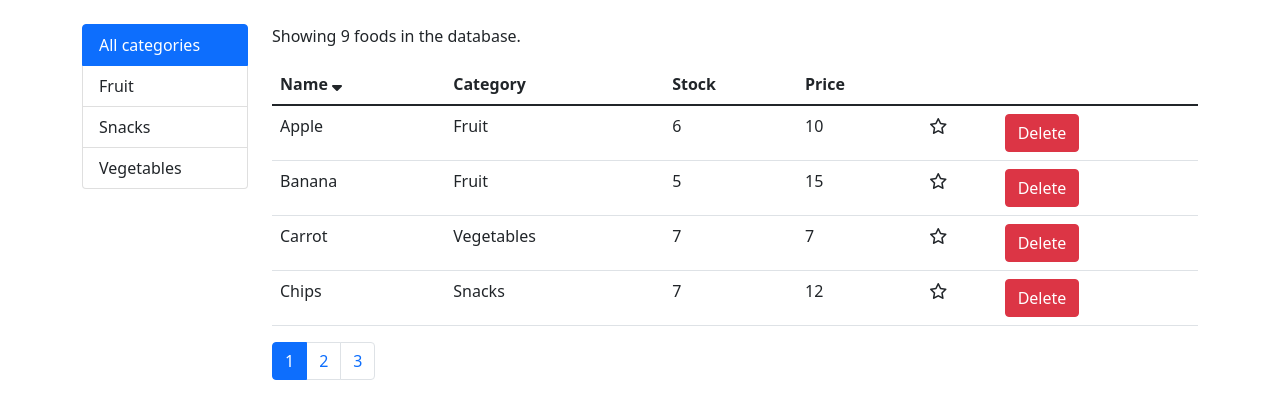
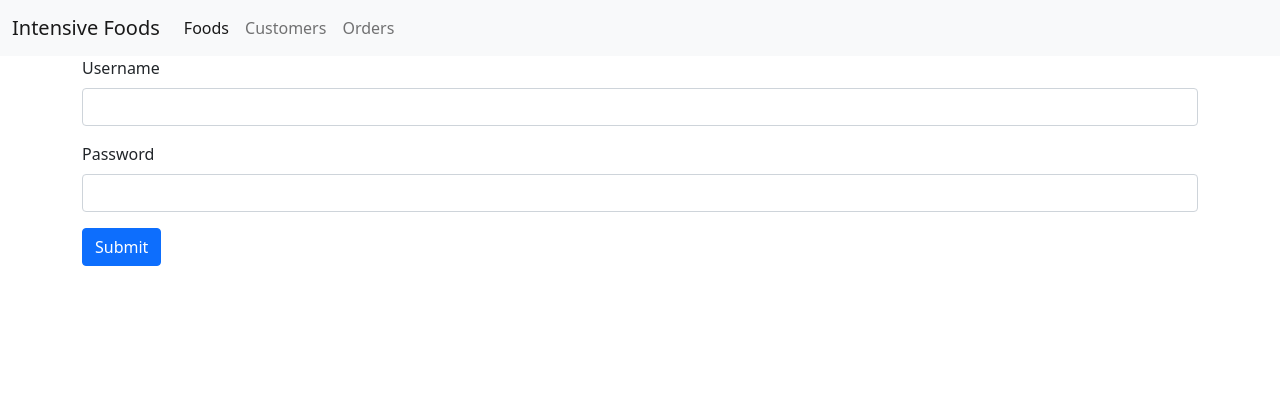
Before and after one commit to PalmkvistJoakim/intensive-foods, a React (Create React App) app: page /login in a window 1280 px wide. Shown: the top 418 px of the page. Built offline with nearby package versions, Linux system fonts and the light colour scheme.

Commit message:
added navigation and forms

```diff
--- a/package.json
+++ b/package.json
@@ -11,8 +11,10 @@
     "bootstrap": "^5.1.3",
     "gh-pages": "^4.0.0",
     "lodash": "^4.17.21",
+    "query-string": "^7.1.1",
     "react": "^18.2.0",
     "react-dom": "^18.2.0",
+    "react-router-dom": "^5.3.3",
     "react-scripts": "5.0.1",
     "web-vitals": "^2.1.4"
   },
--- a/src/App.jsx
+++ b/src/App.jsx
@@ -1,11 +1,29 @@
 import React, { Component } from "react";
 import Foods from "./components/Foods";
+import { Route, Switch, Redirect } from "react-router-dom";
+import NavBar from "./components/NavBar";
+import Customers from "./components/Customers";
+import Orders from "./components/Orders";
+import FoodsDetails from "./components/FoodsDetails";
+import NotFound from "./components/NotFound";
+import LoginForm from "./components/LoginForm";
 
 class App extends Component {
   render() {
     return (
-      <div className="container">
-        <Foods />
+      <div>
+        <NavBar />
+        <div className="container">
+          <Switch>
+            <Route path="/login" component={LoginForm} />
+            <Route path="/tablebody/:name" component={FoodsDetails} />
+            <Route path="/customers" component={Customers} />
+            <Route path="/orders" component={Orders} />
+            <Route path="/not-found" component={NotFound} />
+            <Route exact path="/" component={Foods} />
+            <Redirect to="/not-found" />
+          </Switch>
+        </div>
       </div>
     );
   }
--- /dev/null
+++ b/src/components/Customers.jsx
@@ -0,0 +1,11 @@
+import React from "react";
+
+function Customers(props) {
+  return (
+    <div>
+      <h1>Customers</h1>
+    </div>
+  );
+}
+
+export default Customers;
--- /dev/null
+++ b/src/components/FoodsDetails.jsx
@@ -0,0 +1,19 @@
+import React, { Component } from "react";
+
+class FoodsDetails extends Component {
+  handleSave = () => {
+    this.props.history.push("/");
+  };
+  render() {
+    return (
+      <div>
+        <h1>Food Form {this.props.match.params.name}</h1>
+        <button onClick={this.handleSave} className="btn btn-primary">
+          Save
+        </button>
+      </div>
+    );
+  }
+}
+
+export default FoodsDetails;
--- /dev/null
+++ b/src/components/LoginForm.jsx
@@ -0,0 +1,67 @@
+import React, { Component } from "react";
+import _ from "lodash";
+import Input from "./common/Input";
+
+class LoginForm extends Component {
+  state = {
+    account: { username: "", password: "" },
+    errors: {},
+  };
+
+  validate() {
+    const { username, password } = this.state.account;
+    const errors = {};
+
+    if (username === "") {
+      errors.username = "Username cannot be empty";
+    }
+    if (password === "") {
+      errors.password = "Password is required";
+    }
+
+    return errors;
+  }
+
+  handleSubmit = (e) => {
+    e.preventDefault();
+
+    const errors = this.validate();
+    console.log(errors);
+    this.setState({ errors });
+    if (!_.isEmpty(errors)) return;
+
+    console.log("LOGGA IN");
+  };
+
+  handleChange = ({ target: input }) => {
+    const account = { ...this.state.account };
+    account[input.id] = input.value;
+    this.setState({ account });
+  };
+
+  render() {
+    const { account, errors } = this.state;
+
+    return (
+      <form onSubmit={this.handleSubmit}>
+        <Input
+          name="username"
+          label="Username"
+          value={account.username}
+          error={errors.username}
+          onChange={this.handleChange}
+        />
+        <Input
+          name="password"
+          label="Password"
+          value={account.password}
+          error={errors.password}
+          onChange={this.handleChange}
+        />
+        <button className="btn btn-primary">Submit</button>
+      </form>
+    );
+  }
+}
+
+export default LoginForm;
--- /dev/null
+++ b/src/components/NavBar.jsx
@@ -0,0 +1,27 @@
+import React from "react";
+import { NavLink } from "react-router-dom";
+
+function NavBar(props) {
+  return (
+    <nav className="navbar navbar-expand-lg navbar-light bg-light">
+      <div className="container-fluid">
+        <a className="navbar-brand">Intensive Foods</a>
+        <div className="navbar-collapse">
+          <ul className="navbar-nav">
+            <NavLink className="nav-link" to="/">
+              Foods
+            </NavLink>
+            <NavLink className="nav-link" to="/customers">
+              Customers
+            </NavLink>
+            <NavLink className="nav-link" to="/orders">
+              Orders
+            </NavLink>
+          </ul>
+        </div>
+      </div>
+    </nav>
+  );
+}
+
+export default NavBar;
--- /dev/null
+++ b/src/components/NotFound.jsx
@@ -0,0 +1,7 @@
+import React from "react";
+
+function NotFound(props) {
+  return <h1>Not Found</h1>;
+}
+
+export default NotFound;
--- /dev/null
+++ b/src/components/Orders.jsx
@@ -0,0 +1,11 @@
+import React from "react";
+
+function Orders(props) {
+  return (
+    <div>
+      <h1>Orders</h1>
+    </div>
+  );
+}
+
+export default Orders;
--- /dev/null
+++ b/src/components/common/Input.jsx
@@ -0,0 +1,20 @@
+import React from "react";
+
+function Input({ name, label, value, onChange, error }) {
+  return (
+    <div className="mb-3">
+      <label htmlFor={name} className="form-label">
+        {label}
+      </label>
+      <input
+        onChange={onChange}
+        value={value}
+        className="form-control"
+        id={name}
+      />
+      {error && <div className="alert alert-danger">{error}</div>}
+    </div>
+  );
+}
+
+export default Input;
--- a/src/components/common/TableBody.jsx
+++ b/src/components/common/TableBody.jsx
@@ -1,5 +1,6 @@
 import React, { Component } from "react";
 import _ from "lodash";
+import { Link } from "react-router-dom";
 
 class TableBody extends Component {
   renderCell = (item, column) => {
@@ -16,7 +17,13 @@ class TableBody extends Component {
           <tr key={item._id}>
             {columns.map((column) => (
               <td key={column.path || column.key}>
-                {this.renderCell(item, column)}
+                {this.renderCell(item, column) === item.name ? (
+                  <Link to={`/tablebody/${item._id}`}>
+                    {this.renderCell(item, column)}
+                  </Link>
+                ) : (
+                  <td>{this.renderCell(item, column)}</td>
+                )}
               </td>
             ))}
           </tr>
--- a/src/index.js
+++ b/src/index.js
@@ -3,6 +3,11 @@ import ReactDOM from "react-dom/client";
 import App from "./App";
 import "bootstrap/dist/css/bootstrap.css";
 import "@fortawesome/fontawesome-free/css/all.css";
+import { BrowserRouter } from "react-router-dom";
 
 const root = ReactDOM.createRoot(document.getElementById("root"));
-root.render(<App />);
+root.render(
+  <BrowserRouter>
+    <App />
+  </BrowserRouter>
+);
```
Also changed, not shown: 1 other file (tests, documents, lock files or other folders).
